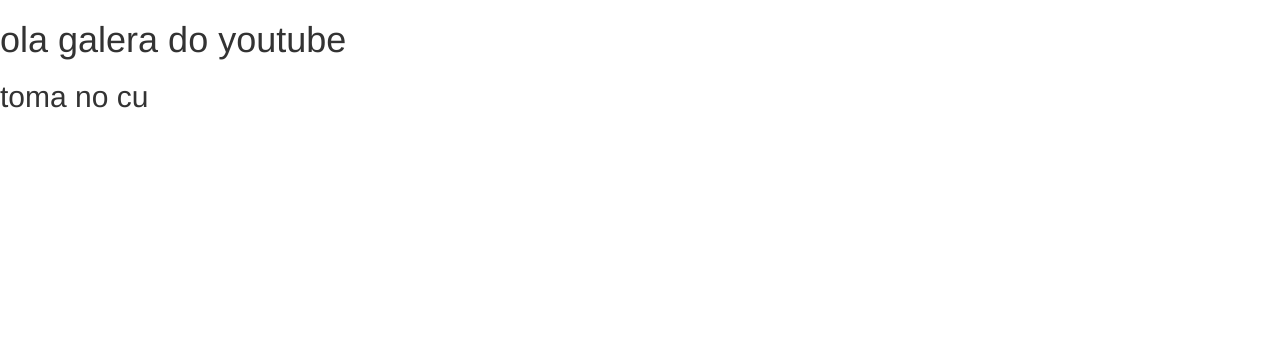
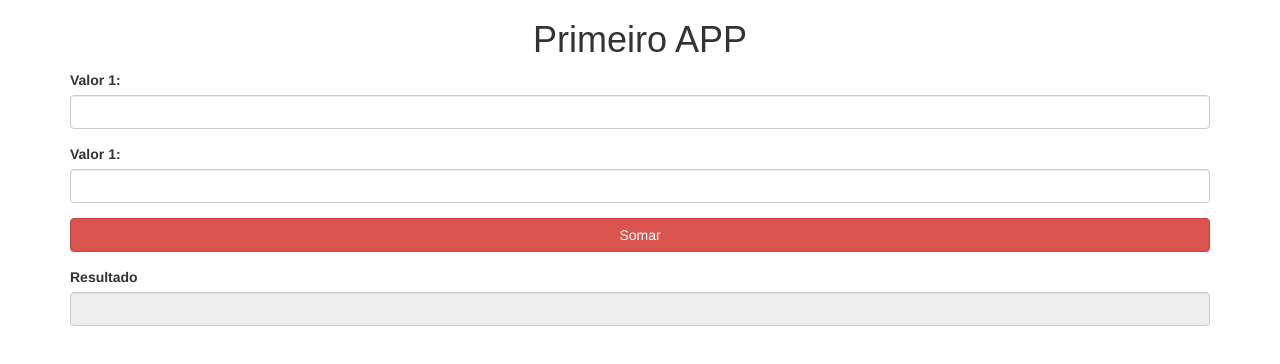
Before and after one commit to PauloDS98/primeiroProjetoMobile, a website: page www/index.html in a window 1280 px wide. Drawn offline with Linux system fonts and the light colour scheme.

Commit message:
foi inserido o layout com 3 input e 1 botão

```diff
--- a/www/css/style.css
+++ b/www/css/style.css
@@ -1 +1,5 @@
 /**/
+.container h1{
+font-family: fantasy;
+text-align: center;
+}
--- a/www/index.html
+++ b/www/index.html
@@ -17,7 +17,50 @@
 
 </head>
 <body>
-  <h1>ola galera do youtube</h1>
-  <h2>toma no cu</h2>
+    <div class="container">
+      <div class="row">
+        <div class="col-xs-12">
+          <h1>Primeiro APP</h1>
+        </div>
+      </div>
+
+      <div class="row">
+        <div class="col-xs-12">
+          <div class="form-group">
+            <label for="">Valor 1:</label>
+            <input type="text" class="form-control" id="valor1">
+          </div>
+        </div>
+      </div>
+
+      <div class="row">
+        <div class="col-xs-12">
+          <div class="form-group">
+            <label for="">Valor 1:</label>
+            <input type="text" class="form-control" id="valor1">
+          </div>
+        </div>
+      </div>
+
+      <div class="row">
+        <div class="col-xs-12">
+          <div class="form-group">
+            <button class="btn btn-danger btn-block">Somar</button>
+          </div>
+        </div>
+      </div>
+
+      <div class="row">
+        <div class="col-xs-12">
+          <div class="form-group">
+            <label for="">Resultado</label>
+            <input type="text" class="form-control" id="resultado" readonly>
+          </div>
+        </div>
+      </div>
+
+
+
+    </div>
 </body>
 </html>
```
Also changed, not shown: config.xml (+3 -5 lines), www/manifest.json (added).
